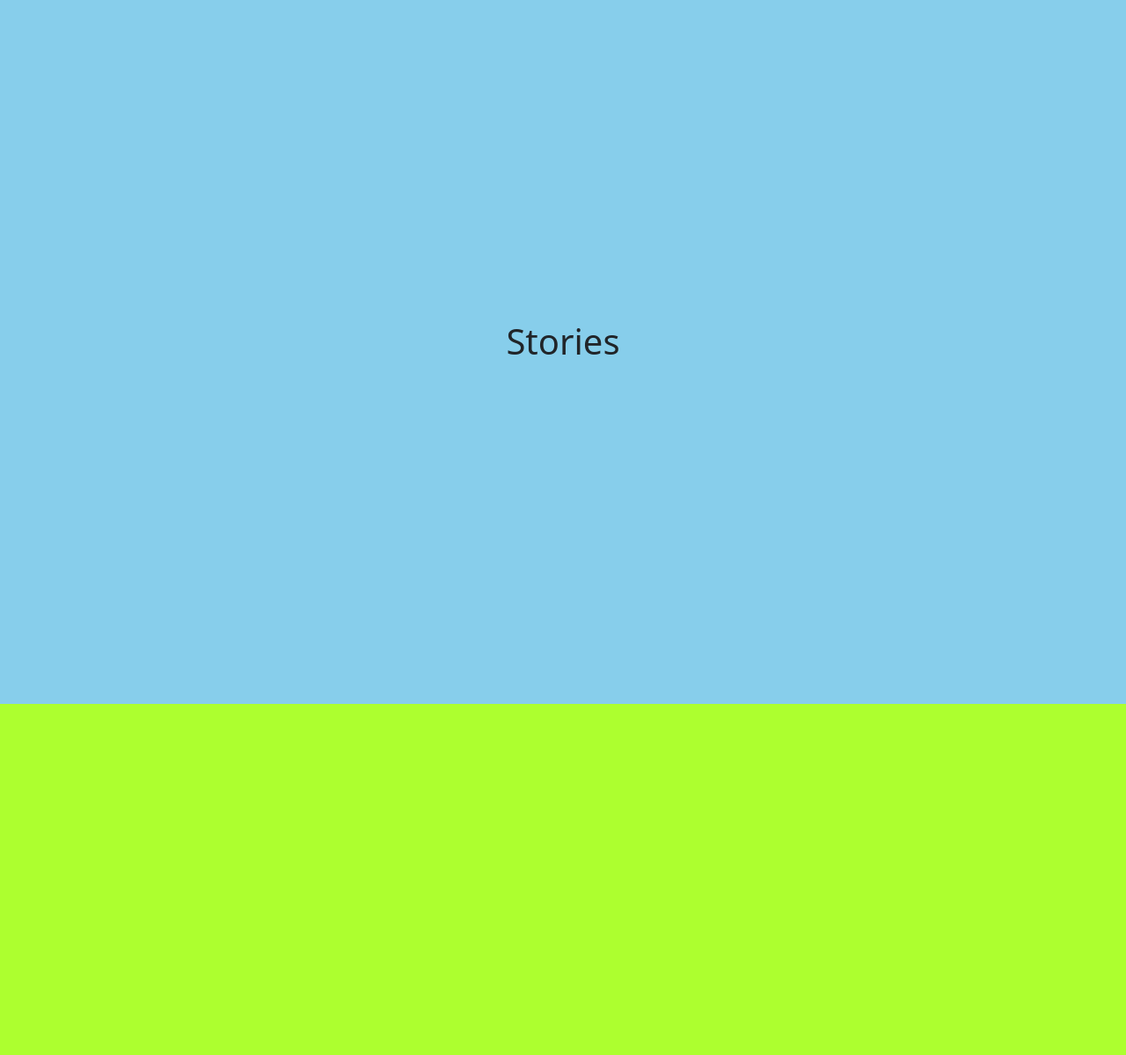
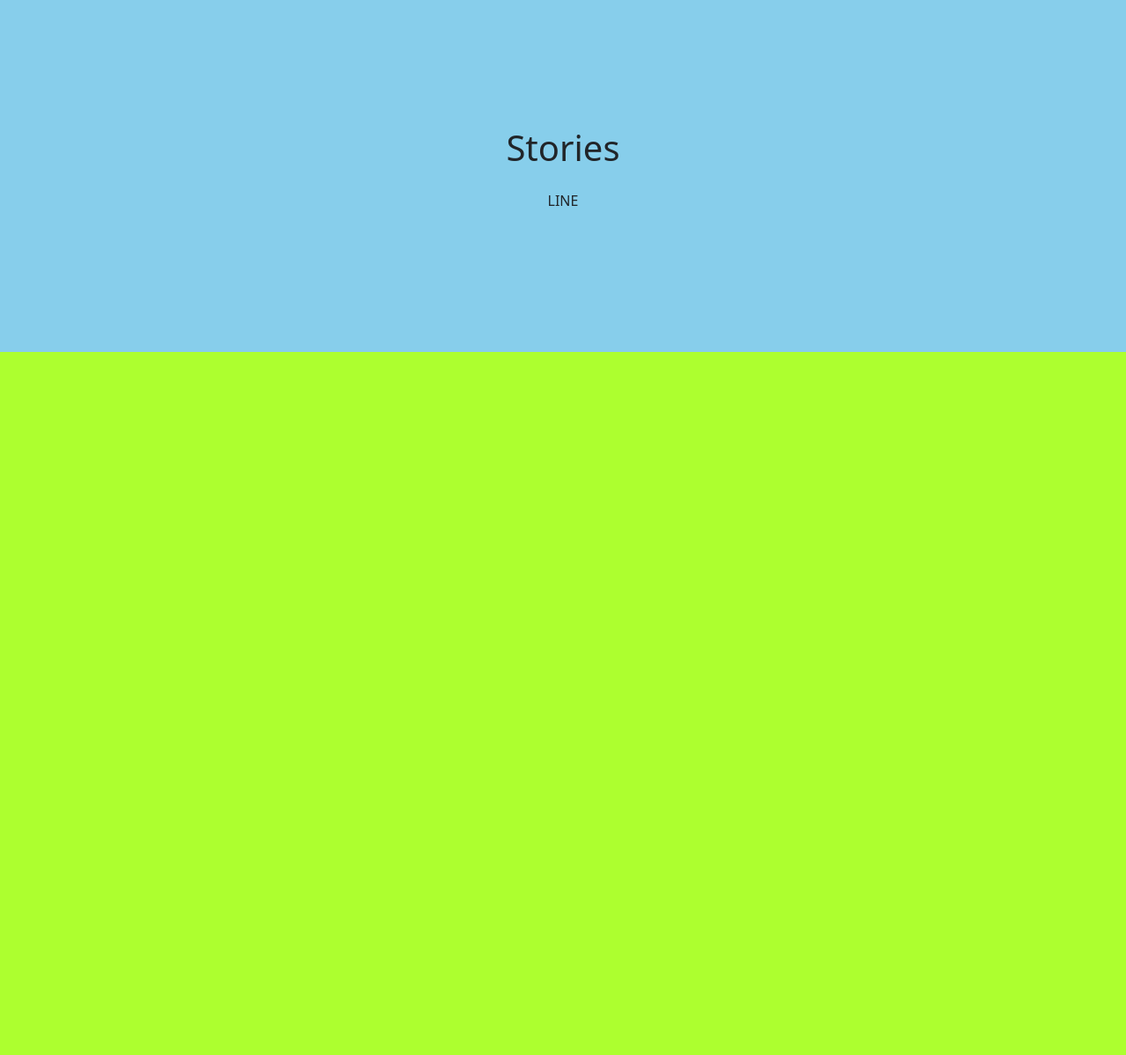
Before and after one commit to ejbornales-nyli/nylii, a PHP site: page /Stories.html in a window 1280 px wide. Shown: the part 146-1345 px from the top of the page at 88% size. Run offline with PHP 8.4, Linux system fonts and the light colour scheme.

Commit message:
added style for stories banner

```diff
--- a/Stories.html
+++ b/Stories.html
@@ -24,7 +24,7 @@
   <body>
     <nav class="navbar sticky-top navbar-expand-lg bg-body-tertiary">
       <div class="container">
-        <a class="navbar-brand" href="#"><img src="assets/images/banner.svg" alt="" class="" style="width: 8em;"></a>
+        <a class="navbar-brand" href="index.html"><img src="assets/images/banner.svg" alt="" class="" style="width: 8em;"></a>
         <button
           class="navbar-toggler"
           type="button"
@@ -50,10 +50,11 @@
       </div>
     </nav>
 
-    <div class="hero">
+    <div class="story-banner">
       <div class="container h-100 d-flex justify-content-center p-5">
         <div class="d-flex flex-column justify-content-center align-items-center p-5">
           <div class="p-2"><h1>Stories</h1></div>
+          <div class="p-2"><span>LINE</span></div>
           <div class="p-2">
           </div>
         </div>
--- a/assets/css/style.css
+++ b/assets/css/style.css
@@ -66,3 +66,11 @@ body {
     color: #fff;
 }
 /* Carousel CSS */
+
+/* Stories.html */
+
+.story-banner {
+    background-color: skyblue;
+    background-size: cover;
+    height: 50vh;
+}
```
